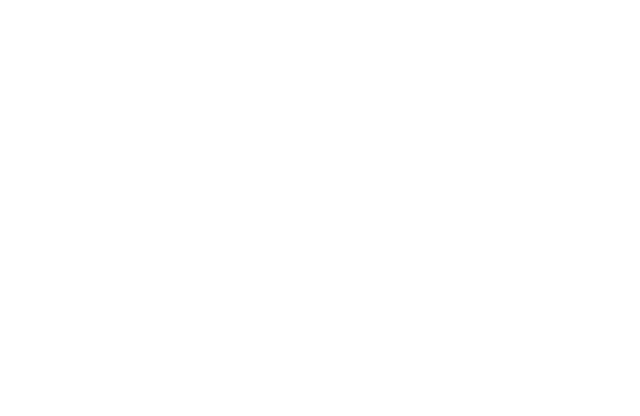
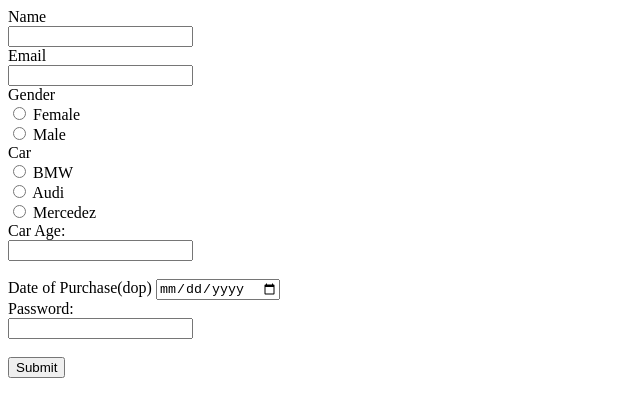
Before and after one commit to acciojob/car-insurance-form-VaishnaviP666, a website: page main.html in a window 1280 px wide. Shown: the whole page, without its empty margins (0-640 px from the left). Drawn offline with Linux system fonts and the light colour scheme.

Commit message:
created a submission

```diff
--- a/main.html
+++ b/main.html
@@ -7,10 +7,34 @@
 </head>
 
 <body>
-	<!-- the entire body must be written by student -->
-    <script type="text/javascript" src="./script.js">
-</script>
+<form name="user_info" action="action_post.php" method="post">
+<label for="name">Name</label><br>
+<input type="text" id="name" name="name"><br>
+<label for="email">Email</label><br>
+<input type="email" id="email" name="Email"><br>
+	<label for="Gender">Gender</label><br>
+ <input type="radio" id="female" name="gender">
+  <label for="female">Female</label><br>
+  <input type="radio" id="male" name="gender">
+  <label for="male">Male</label><br>
+	<label for="car">Car</label><br>
+<input type="radio" id="bmw" name="car">
+  <label for="bmw">BMW</label><br>
+ <input type="radio" id="audi" name="car">
+  <label for="audi">Audi</label><br>
+	 <input type="radio" id="Mercedez" name="car">
+  <label for="Mercedez">Mercedez</label><br>
+	<label for="quantity">Car Age:</label><br>
+<input type="number" id=">Car Age" name=">Car Age"><br><br>
+<label for="dop">Date of Purchase(dop)</label>
+<input type="date" id="dop" name="dop"><br>
+<label for="pwd">Password:</label><br>
+<input type="password" id="pwd" name="pwd"><br><br>
+<input type="submit">
+</form>
+
 
 </body>
 
+
 </html>
```
